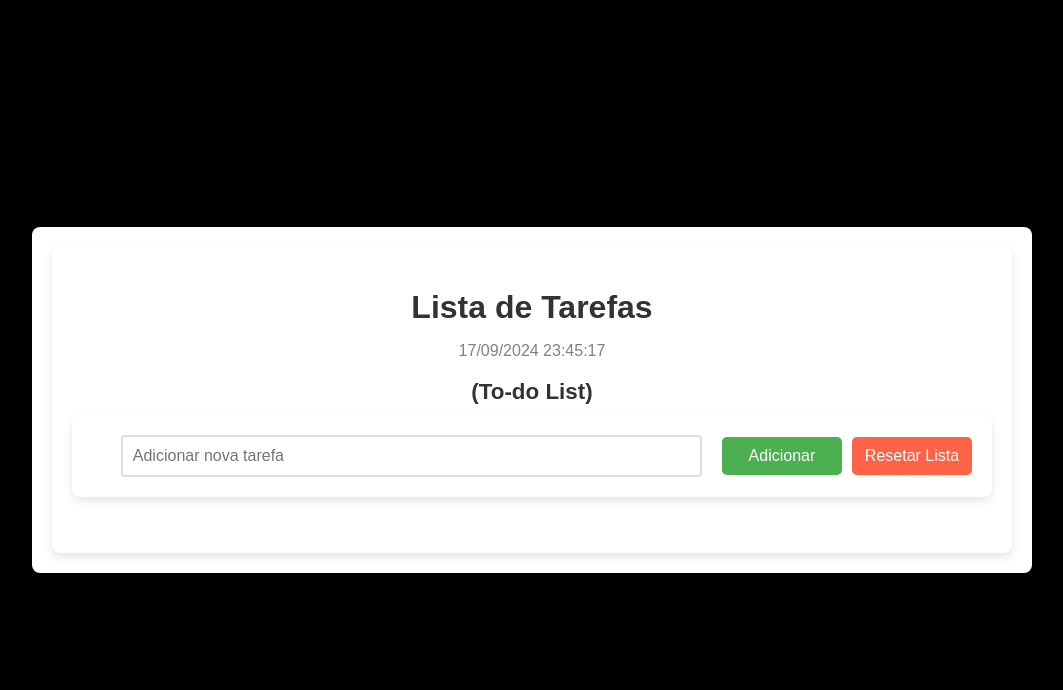
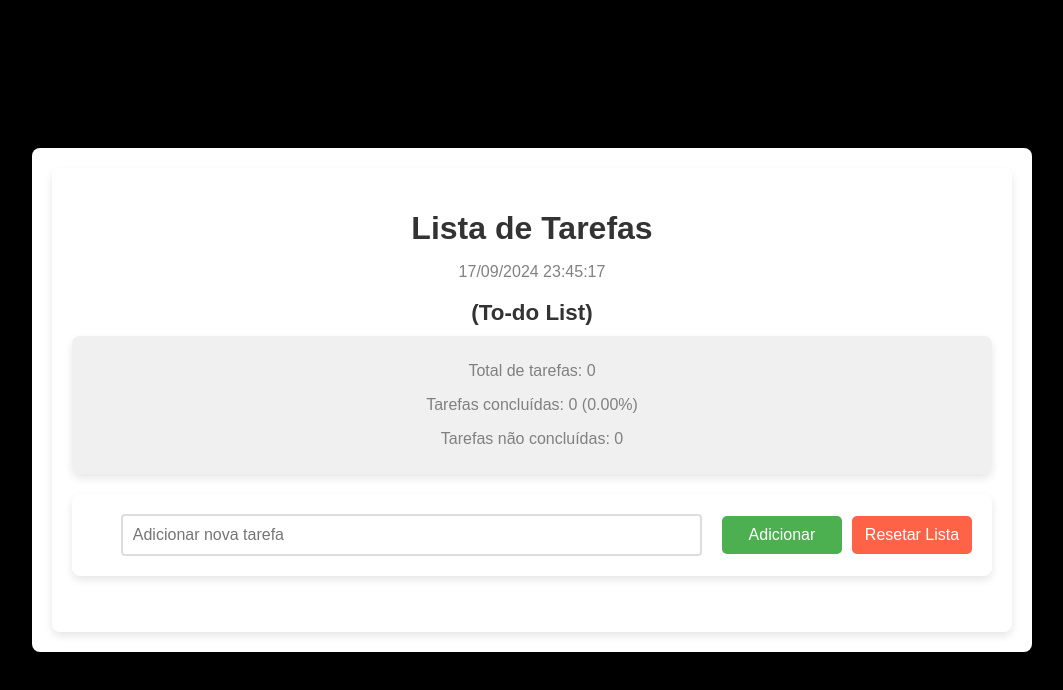
Before and after one commit to heedbeatss/todolist, a React (Create React App) app: page / in a window 1280 px wide. Shown: the top 690 px of the page, without its empty margins (108-1171 px from the left). Built offline with nearby package versions, Linux system fonts and the light colour scheme.

Commit message:
Adicionar contadores de tarefas

```diff
--- a/src/App.tsx
+++ b/src/App.tsx
@@ -7,6 +7,7 @@ interface Task {
   text: string;
   completed: boolean;
   date: string;
+  completionDate?: string; // Adiciona a data de conclusão opcional
 }
 
 const App: React.FC = () => {
@@ -16,6 +17,7 @@ const App: React.FC = () => {
   const [editingTaskId, setEditingTaskId] = useState<number | null>(null);
   const [editedTaskText, setEditedTaskText] = useState<string>('');
 
+  // Função para obter a data e hora atual
   const getCurrentDateTime = (includeSeconds: boolean = false) => {
     const today = new Date();
     const options: Intl.DateTimeFormatOptions = {
@@ -29,6 +31,7 @@ const App: React.FC = () => {
     return `${date} ${time}`;
   };
 
+  // Atualiza a data e hora a cada segundo
   useEffect(() => {
     const updateCurrentDateTime = () => {
       setCurrentDateTime(getCurrentDateTime(true));
@@ -40,6 +43,7 @@ const App: React.FC = () => {
     return () => clearInterval(intervalId);
   }, []);
 
+  // Adiciona uma nova tarefa
   const addTask = () => {
     if (newTask.trim()) {
       const newTaskObject: Task = {
@@ -53,27 +57,38 @@ const App: React.FC = () => {
     }
   };
 
+  // Reseta todas as tarefas
   const resetTasks = () => {
     setTasks([]);
   };
 
+  // Alterna o estado de conclusão de uma tarefa
   const toggleTaskCompletion = (id: number) => {
     setTasks(
       tasks.map(task =>
-        task.id === id ? { ...task, completed: !task.completed } : task
+        task.id === id
+          ? {
+              ...task,
+              completed: !task.completed,
+              completionDate: !task.completed ? getCurrentDateTime(false) : undefined,
+            }
+          : task
       )
     );
   };
 
+  // Remove uma tarefa
   const removeTask = (id: number) => {
     setTasks(tasks.filter(task => task.id !== id));
   };
 
+  // Inicia a edição de uma tarefa
   const startEditingTask = (id: number, currentText: string) => {
     setEditingTaskId(id);
     setEditedTaskText(currentText);
   };
 
+  // Salva uma tarefa editada
   const saveEditedTask = (id: number) => {
     setTasks(
       tasks.map(task =>
@@ -83,11 +98,24 @@ const App: React.FC = () => {
     setEditingTaskId(null);
   };
 
+  // Cálculos para o marcador
+  const totalTasks = tasks.length;
+  const completedTasks = tasks.filter(task => task.completed).length;
+  const incompleteTasks = totalTasks - completedTasks;
+  const completionPercentage = totalTasks === 0 ? 0 : (completedTasks / totalTasks) * 100;
+
   return (
     <div>
       <h1>Lista de Tarefas</h1>
       <p>{currentDateTime}</p>
       <h2>(To-do List)</h2>
+
+      {/* Marcador com estatísticas */}
+      <div style={{ marginBottom: '20px', backgroundColor: '#f0f0f0', padding: '10px', borderRadius: '8px' }}>
+        <p>Total de tarefas: {totalTasks}</p>
+        <p>Tarefas concluídas: {completedTasks} ({completionPercentage.toFixed(2)}%)</p>
+        <p>Tarefas não concluídas: {incompleteTasks}</p>
+      </div>
 
       <div style={{ display: 'flex', alignItems: 'center', marginBottom: '20px' }}>
         <input
@@ -138,11 +166,10 @@ const App: React.FC = () => {
                   value={editedTaskText}
                   onChange={(e) => setEditedTaskText(e.target.value)}
                 />
-                {/* Botão Salvar com fundo verde */}
                 <button
                   onClick={() => saveEditedTask(task.id)}
                   style={{
-                    backgroundColor: '#4CAF50', // Mesma cor do botão Adicionar
+                    backgroundColor: '#4CAF50',
                     color: 'white',
                     padding: '10px',
                     marginLeft: '10px',
@@ -170,22 +197,12 @@ const App: React.FC = () => {
                 <small style={{ marginLeft: '10px', color: '#888' }}>
                   {task.date}
                 </small>
+                {task.completed && task.completionDate && (
+                  <small style={{ marginLeft: '10px', color: '#28a745' }}>
+                    (Concluída em: {task.completionDate})
+                  </small>
+                )}
               </div>
-            )}
-
-            {task.completed && (
-              <span
-                style={{
-                  marginLeft: '10px',
-                  backgroundColor: '#28a745',
-                  color: 'white',
-                  padding: '5px 10px',
-                  borderRadius: '5px',
-                  fontSize: '14px',
-                }}
-              >
-                Completa
-              </span>
             )}
 
             <div style={{ display: 'flex', gap: '10px', alignItems: 'center' }}>
```
